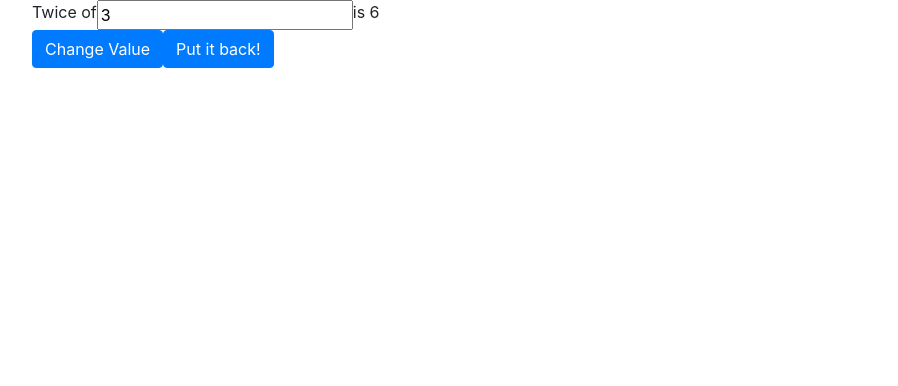
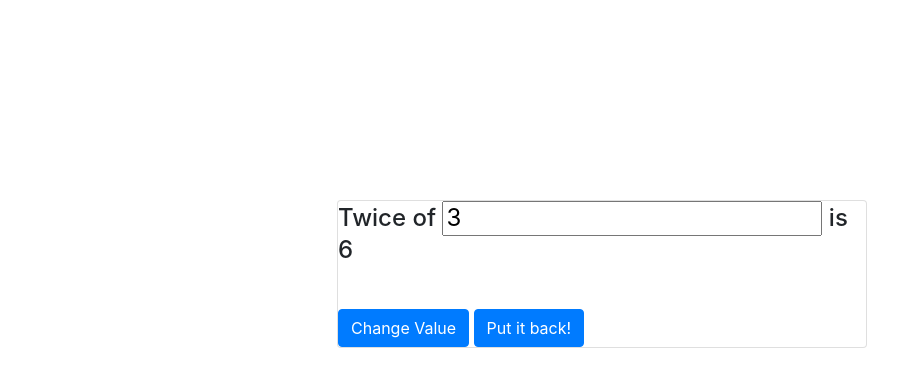
Before and after one commit to pragatir/angular-training-2016, a plain HTML site: page basic-examples/two-way-binding/index.html in a window 1280 px wide. Shown: the whole page, without its empty margins (38-936 px from the left). Drawn offline with nearby package versions, Linux system fonts and the light colour scheme.

Commit message:
Adding css changes Adding Normalization changes for directive. Added required classes

```diff
--- a/basic-examples/two-way-binding/app.js
+++ b/basic-examples/two-way-binding/app.js
@@ -12,4 +12,9 @@
 			$scope.num = 3;
 		}
 	});
+
+	// Directive Normalization
+	/*app.controller('Controller', ['$scope', function($scope) {
+	  $scope.name = 'John Doe';
+	}]);*/
 } ());
--- a/basic-examples/two-way-binding/index.html
+++ b/basic-examples/two-way-binding/index.html
@@ -2,17 +2,47 @@
 	<head>
 		<title>Two Way Binding</title>
 		<link href="https://cdnjs.cloudflare.com/ajax/libs/twitter-bootstrap/4.0.0-alpha/css/bootstrap.css" rel="stylesheet" type="text/css" />
+		<style>
+		.form-container{
+			width: 530px;
+			margin: 200px auto;
+		}
+		.form-actions{
+			margin-top: 20px;
+		}
+		</style>
 	</head>
 	<body ng-app="twoWayBinding">
 		<div ng-controller="myFirstCtrl" class="container">
-			<div class="row">
-				Twice of <input type="text" ng-model="num" /> is {{num * 2}}
-			</div>
-			<div class="row">
-				<button ng-click="changeValue()" type="button" class="btn btn-primary">Change Value</button>
- 				<button  ng-click="putValueBack()" type="button" class="btn btn-primary">Put it back!</button>
+			<div class="form-container">
+				<div class="card card-block">
+					<div class="form-group">
+
+						<h4>
+							<span class="">
+								Twice of <input type="text" data-ng-model="num" /> is {{num * 2}}
+							</span>
+						</h4>
+
+					</div>
+
+					<div class="form-actions">
+						<button ng-click="changeValue()" type="button" class="btn btn-primary">Change Value</button>
+		 				<button  ng-click="putValueBack()" type="button" class="btn btn-primary">Put it back!</button>
+					</div>
+
+				</div>
+				<!-- <div ng-controller="Controller">
+				  Hello <input ng-model='name'> <hr/>
+				  <span ng-bind="name"></span> <br/>
+				  <span ng:bind="name"></span> <br/>
+				  <span ng_bind="name"></span> <br/>
+				  <span data-ng-bind="name"></span> <br/>
+				  <span x-ng-bind="name"></span> <br/>
+				</div> -->
 			</div>
 		</div>
+
 		<!-- External files required -->
 		<script type="text/javascript" src="https://ajax.googleapis.com/ajax/libs/angularjs/1.3.15/angular.min.js"></script>
 		<script type="text/javascript" src="app.js"></script>
--- a/simple-todo/scripts/controllers/MainCtrl.js
+++ b/simple-todo/scripts/controllers/MainCtrl.js
@@ -8,12 +8,12 @@
  * Main Controller of the todoApp
  */
 angular.module('todoApp')
-  .controller('MainCtrl', function ($scope) {
+  .controller('MainCtrl', ["$scope", function ($scope) {
 
     //Array of TODOs
     $scope.todos = [{
       "title" : "Get Susan a birthday gift",
-      "description" : "Has a birthday on 20th of this month. She likes flowers.",
+      "description" : "Has her birthday on 20th of this month. She likes flowers.",
       "priority" : "High"
     }, {
       "title" : "Call hotel to check on rooms",
@@ -42,4 +42,4 @@ angular.module('todoApp')
     $scope.removeTodo = function (index) {
       $scope.todos.splice(index, 1);
     };
-  });
+  }]);
--- a/simple-todo/styles/style.css
+++ b/simple-todo/styles/style.css
@@ -106,3 +106,7 @@ body {
 .card-title {
     margin-bottom: .75rem;
 }
+.jumbotron .btn{
+  padding: 5px;
+  font-size: 21px !important;
+}
```
Also changed, not shown: simple-todo/index.html (+7 -0 lines).
